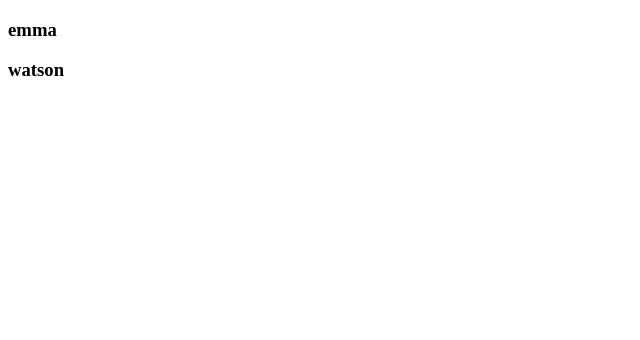
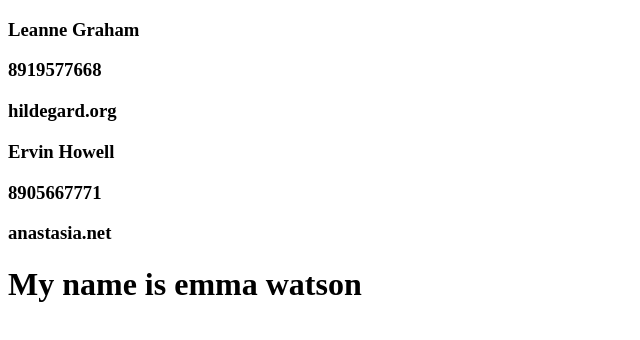
Before and after one commit to Nyaseswi/reactTutorials, a React (Create React App) app: page / in a window 1280 px wide. Shown: the top 340 px of the page, without its empty margins (0-640 px from the left). Built offline with nearby package versions, Linux system fonts and the light colour scheme.

Commit message:
usecontext

```diff
--- a/src/App.js
+++ b/src/App.js
@@ -1,10 +1,10 @@
 import React from 'react';
-import IssueSolve from './hooks/useContextHook/IssueSolve';
+import AnotherContext from './hooks/useContextHook/AnotherContext';
 
 const App = () => {
   return (
     <div>
-      <IssueSolve />
+      <AnotherContext />
     </div>
   );
 };
--- /dev/null
+++ b/src/context/Users.jsx
@@ -0,0 +1,26 @@
+import React from 'react'
+
+const users = [
+    {
+        name:'Leanne Graham',
+        phone:8919577668,
+        website:'hildegard.org'
+    },
+    {
+        name:'Ervin Howell',
+        phone:8905667771,
+        website:'anastasia.net'
+    }
+]
+
+// creating context
+export const UsersDataContext = React.createContext();
+
+// creating provider
+export const UsersDataProvider = ({children}) =>{
+    return(
+        <UsersDataContext.Provider value={users}>
+            {children}
+        </UsersDataContext.Provider>
+    )
+}
--- /dev/null
+++ b/src/hooks/useContextHook/AnotherContext.jsx
@@ -0,0 +1,24 @@
+import React, { useContext } from 'react';
+import { UsersDataContext } from '../../context/Users';
+import {UserContext} from '../../context/UserContext';
+
+const AnotherContext = () => {
+   const data = useContext(UsersDataContext);
+   const userContextData = useContext(UserContext);
+   const {firstName, lastName} = userContextData;
+
+   return (
+     <div>
+       {data.map((user, index) => (
+         <div key={index}>
+           <h3>{user.name}</h3>
+           <h3>{user.phone}</h3>
+           <h3>{user.website}</h3>
+         </div>
+       ))}
+       <h1>My name is {firstName} {lastName} </h1>
+     </div>
+   );
+}
+
+export default AnotherContext;
--- a/src/index.js
+++ b/src/index.js
@@ -2,10 +2,13 @@ import React from 'react';
 import ReactDOM from 'react-dom/client';
 import App from './App';
 import { UserContextProvider } from './context/UserContext';
+import { UsersDataProvider } from './context/Users';
 
 const root = ReactDOM.createRoot(document.getElementById('root'));
 root.render(
-  <UserContextProvider>
-    <App />
-  </UserContextProvider>
+  <UsersDataProvider>
+    <UserContextProvider>
+      <App />
+    </UserContextProvider>
+  </UsersDataProvider>
 );
```
